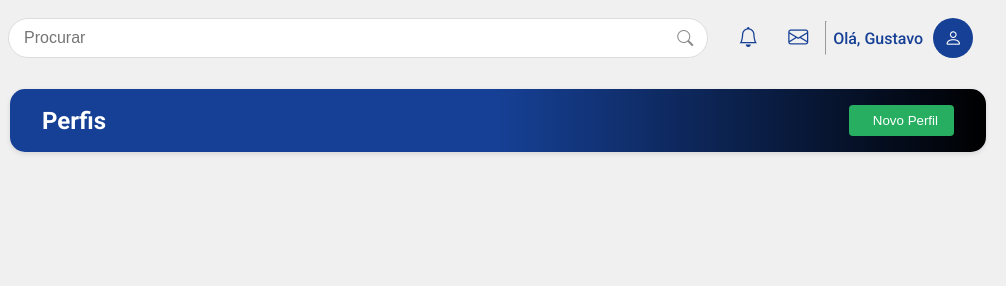
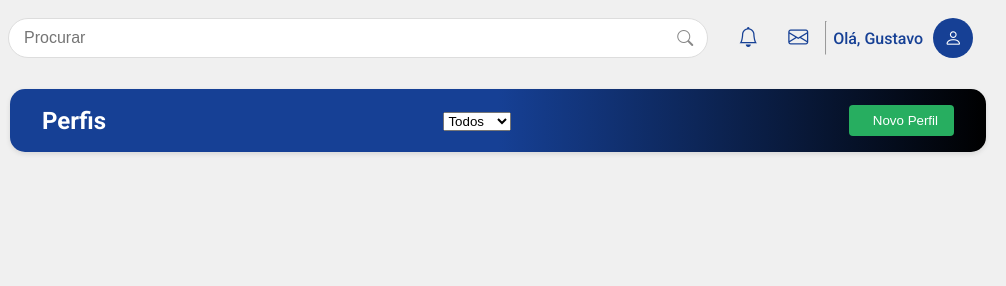
Before and after one commit to Gustavomaz11/QualiCore, a website: page QualiCore/html/usuarios.html in a window 1280 px wide. Shown: the top 286 px of the page, 274-1280 px from the left. Drawn offline with nearby package versions, Linux system fonts and the light colour scheme.

Commit message:
Adicionado Filtro Status

```diff
--- a/QualiCore/html/usuarios.html
+++ b/QualiCore/html/usuarios.html
@@ -71,6 +71,13 @@
         </section>
         <nav class="navPrincipal">
             <div class="logo">Perfis</div>
+            <div>
+                <select id="filtroPerfil" onchange="filtroDoPerfil()">
+                  <option value="all">Todos</option>
+                  <option value="active">Ativos</option>
+                  <option value="blocked">Inativos</option>
+                </select>
+              </div>
             <button class="add-btn" onclick="openModal()">
                 <i class="fas fa-user-plus"></i> Novo Perfil
             </button>
```
